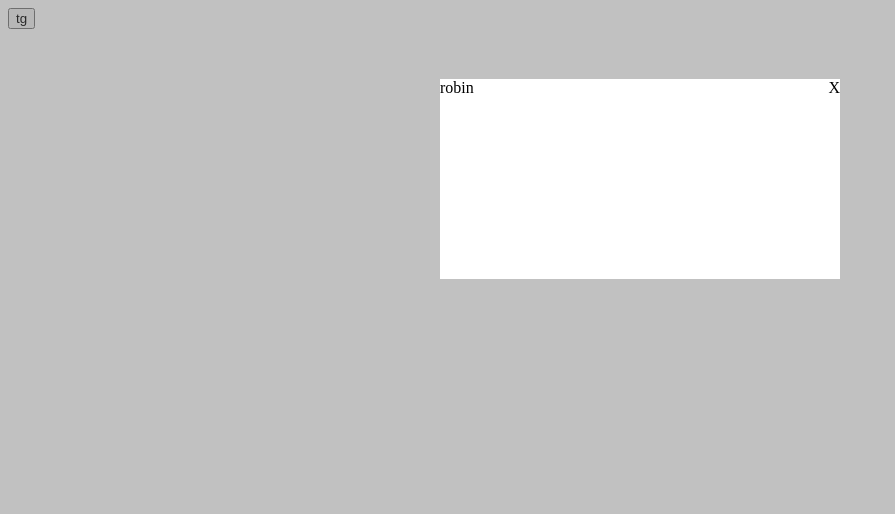
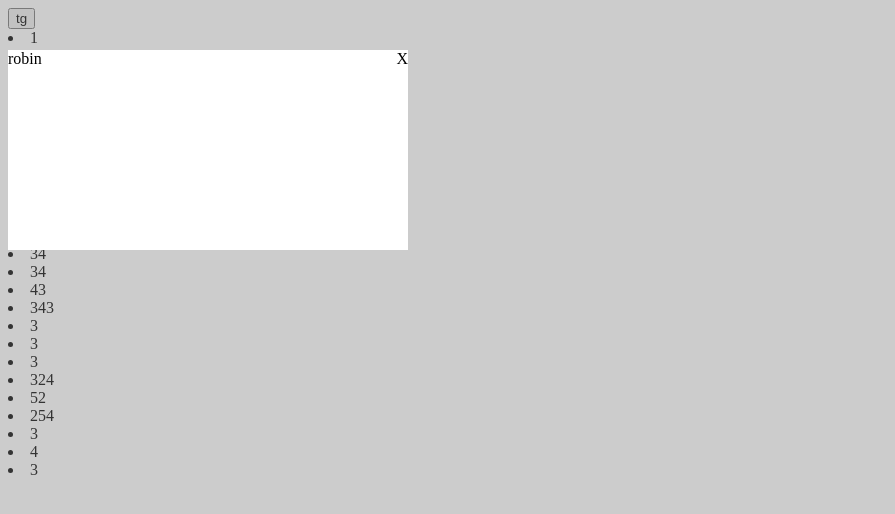
Before and after one commit to RobinYang11/pui_test, a React app: page / in a window 1280 px wide. Both pictures are taken after a click on the button "tg". Shown: the top 514 px of the page, without its empty margins (0-895 px from the left). Built offline with nearby package versions, Linux system fonts and the light colour scheme.

Commit message:
feat:fix

```diff
--- a/components/Modal/index.tsx
+++ b/components/Modal/index.tsx
@@ -1,6 +1,6 @@
 import React, { useState } from 'react';
 import './style.less';
-import { TransitionGroup, CSSTransition } from 'react-transition-group'
+import { CSSTransition } from 'react-transition-group'
 
 interface IModalProps {
   visible: boolean;
@@ -16,7 +16,7 @@ function Modal(props: IModalProps) {
   /**
    * when modal show ,set body unscrollable!
    */
-  // document.body.style.overflow = props.visible ? 'hidden' : 'auto';
+  document.body.style.overflow = props.visible ? 'hidden' : 'auto';
   const [visible, setVisible] = useState(false);
 
   // if (!props.visible) {
@@ -25,14 +25,23 @@ function Modal(props: IModalProps) {
 
   return (
     <div className="robin-modal">
-      {props.visible ?<div
+      {props.visible ? <div
         onClick={(e) => {
           // e.stopPropagation();
           props.onClose();
         }}
         className="mask"
       >
-      </div>:''}
+      </div> : ''}
+      <div
+        onClick={(e) => {
+          if (e.target === e.currentTarget) {
+            e.stopPropagation();
+            props.onClose();
+          }
+        }}
+        role="document" className="content-wrapper"
+      >
         <CSSTransition
           in={props.visible}
           classNames="alert"
@@ -47,15 +56,6 @@ function Modal(props: IModalProps) {
             props.onClose();
           }}
         >
-
-        <div
-          onClick={(e) => {
-            if (e.target === e.currentTarget) {
-              e.stopPropagation();
-              props.onClose();
-            }
-          }}
-          role="document" className="content-wrapper">
           <div className="content"
             style={{
               width: props.width || "400px",
@@ -73,8 +73,8 @@ function Modal(props: IModalProps) {
               props.children
             }
           </div>
+        </CSSTransition>
       </div>
-      </CSSTransition>
     </div>
   )
 }
--- a/components/Modal/style.less
+++ b/components/Modal/style.less
@@ -7,23 +7,22 @@
     bottom:0;
     left:0;
     right:0;
-    background-color: rgb(101, 101, 101);
+    background-color: grey;
     opacity: .4;
-    z-index: 1000;
+    z-index: 1001;
   }
 
   .content-wrapper{
     // position: fixed;
     // top:0;
-    // bottom:0
+    // bottom:0;
     // left:0;
     // right:0;
-    // z-index: 1000;
     .content{
       top: 50px;
-      position: relative;
+      position: fixed;
       margin: 0 auto;
-      z-index: 1001;
+      z-index: 10001;
       .close-btn{
         position: absolute;
         right: 0;
--- a/src/index.jsx
+++ b/src/index.jsx
@@ -38,6 +38,11 @@ class App extends React.Component {
     return (
       <div>
         <button onClick={this.toggle}>tg</button>
+        {
+          [1,3,3,3,34,3,3,43,34,34,34,34,34,34,43,343,3,3,3,324,52,254,3,4,3].map(i=>{
+          return <li>{i}</li>
+          })
+        }
         <Modal
           onClose={() => { this.setState({ visible: false }) }}
           visible={this.state.visible}>
```
Lines whose indentation alone changed are shown as unchanged.
